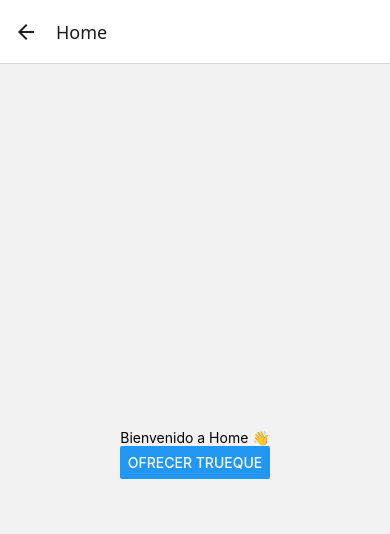
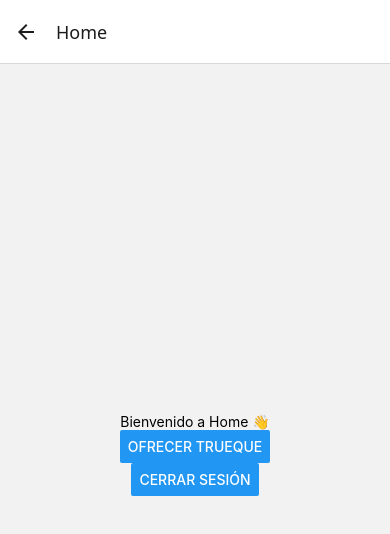
Before and after one commit to SuraYulieth/Trueque-Digital, a React Native app in the folder TruequeDigital/: screen /Home in a window 390 px wide. Shown: the top 534 px of the page. Built offline with nearby package versions, Linux system fonts and the light colour scheme.

Commit message:
Cerrar sesión en home

```diff
--- a/TruequeDigital/src/Components/Home.js
+++ b/TruequeDigital/src/Pantallas/Home.js
@@ -1,10 +1,25 @@
 import React from "react";
 import { View, Text, Button } from "react-native";
 import { useRoute } from "@react-navigation/native";
+import { getAuth, signOut } from 'firebase/auth';
 
 export default function Home( { navigation } ) {
   const route = useRoute();
   const { uid } = route.params || {};
+
+  const handleLogout = async() => {
+
+    const auth = getAuth();
+
+    try {
+      await signOut(auth);
+      console.log("Sesión cerrada")
+      navigation.replace("Principal");
+    } catch (error){
+      console.error("Error al cerrar sesión", error);
+    }
+
+  }
 
   return (
 
@@ -12,6 +27,7 @@ export default function Home( { navigation } ) {
 
         <Text>Bienvenido a Home 👋</Text>
         <Button title="Ofrecer trueque" onPress = {() => navigation.navigate('Trueque')} />
+        <Button title="Cerrar sesión" onPress = {handleLogout} />
 
     </View>
 
```
Also changed, not shown: TruequeDigital/App.js (+4 -4 lines), TruequeDigital/src/Pantallas/LoginUsuario.js (renamed from TruequeDigital/src/Components/LoginUsuario.js), TruequeDigital/src/Pantallas/Principal.js (renamed from TruequeDigital/src/Components/Principal.js), TruequeDigital/src/Pantallas/RegistroUsuario.js (renamed from TruequeDigital/src/Components/RegistroUsuario.js).
